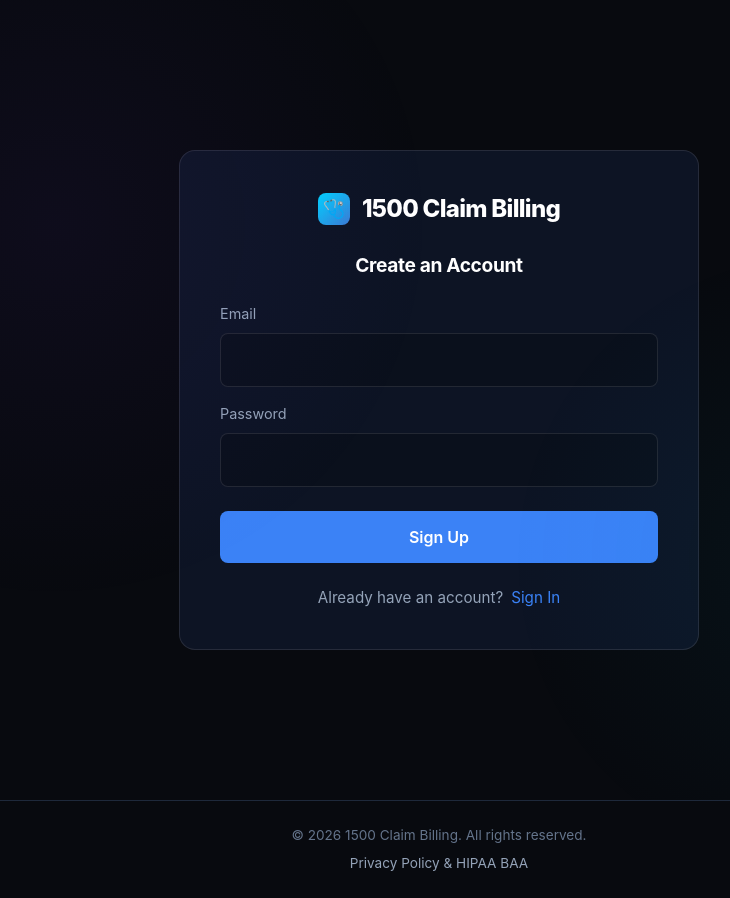
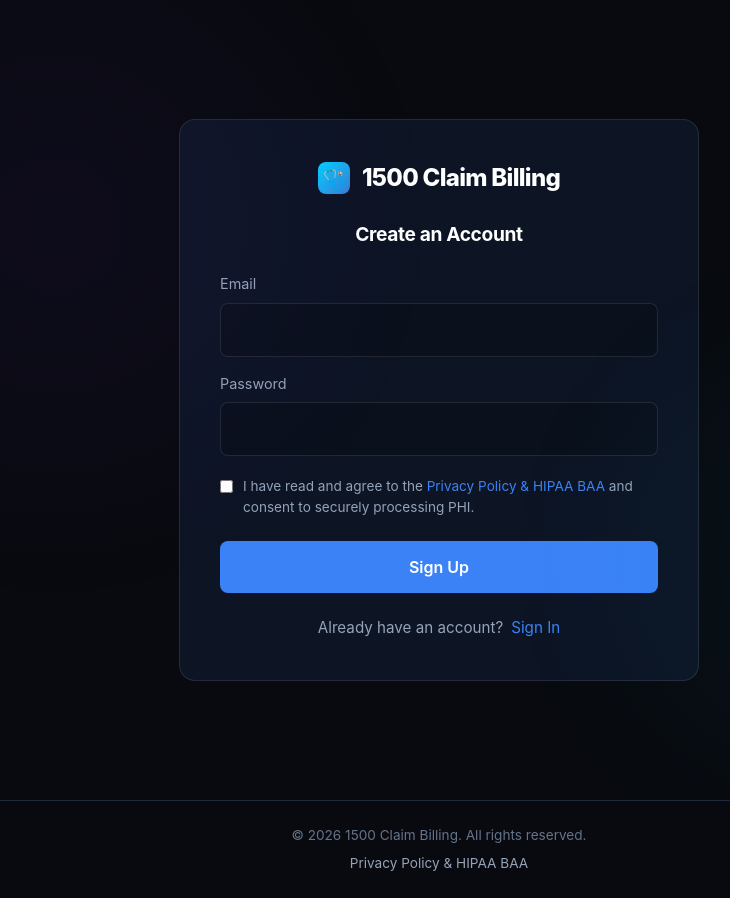
Before and after one commit to kadiapp/cms_saas, a Next.js app: page /login in a window 1280 px wide. Both pictures are taken after a click on the button "Sign Up". Shown: the whole page, without its empty margins (201-931 px from the left). Built offline with nearby package versions, Linux system fonts and the light colour scheme; no server answers.

Commit message:
fix: Add missing terms and conditions checkbox to signup form

```diff
--- a/src/app/login/page.tsx
+++ b/src/app/login/page.tsx
@@ -56,6 +56,21 @@ export default function LoginPage() {
             <label style={{ display: 'block', marginBottom: 8, fontSize: '0.9rem', color: '#94a3b8' }}>Password</label>
             <input type="password" value={password} onChange={e => setPassword(e.target.value)} required className="login-input" />
           </div>
+          {isSignUp && (
+            <div style={{ display: 'flex', alignItems: 'flex-start', gap: 10, marginTop: 4 }}>
+              <input
+                type="checkbox"
+                id="terms"
+                checked={acceptedTerms}
+                onChange={e => setAcceptedTerms(e.target.checked)}
+                required={isSignUp}
+                style={{ marginTop: 4 }}
+              />
+              <label htmlFor="terms" style={{ fontSize: '0.85rem', color: '#94a3b8', lineHeight: 1.5 }}>
+                I have read and agree to the <a href="/privacy" target="_blank" style={{ color: '#3b82f6', textDecoration: 'none' }}>Privacy Policy & HIPAA BAA</a> and consent to securely processing PHI.
+              </label>
+            </div>
+          )}
           <button type="submit" disabled={loading} style={{ width: '100%', padding: '14px', borderRadius: 8, background: '#3b82f6', color: '#fff', border: 'none', fontWeight: 600, marginTop: 8, cursor: loading ? 'not-allowed' : 'pointer', fontSize: '1rem' }}>
             {loading ? 'Processing...' : isSignUp ? 'Sign Up' : 'Sign In'}
           </button>
```
